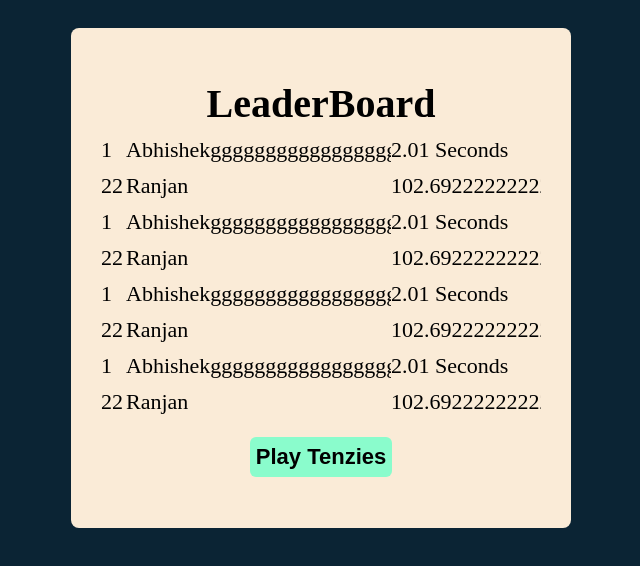
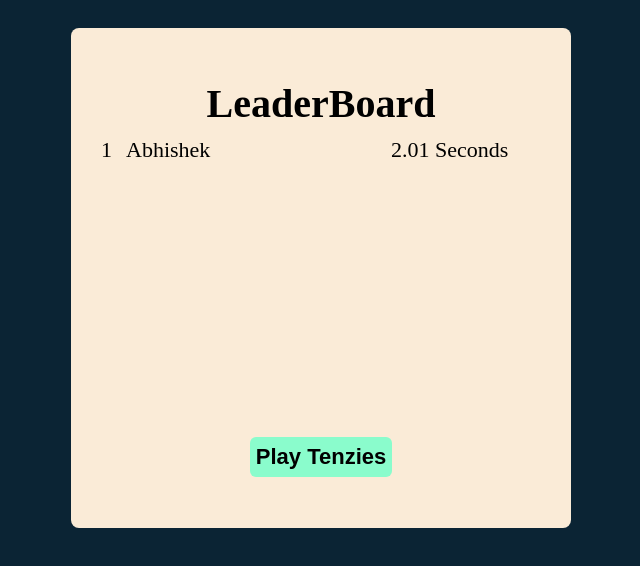
Before and after one commit to AbhishekR14/Tennerz, a React app: page /leaderboard in a window 1280 px wide. Shown: the top 566 px of the page, without its empty margins (319-959 px from the left). Built offline with nearby package versions, Linux system fonts and the light colour scheme; the HTML template or start-up script is replaced by a standard one.

Commit message:
removed test data from leaderboard

```diff
--- a/src/leaderboard.jsx
+++ b/src/leaderboard.jsx
@@ -11,93 +11,8 @@ export default function leaderBoard(){
             <div className="leaderboard-main">
                 <LeaderBoardEntry
                     rank="1"
-                    name="Abhishekgggggggggggggggggggggggggggggggggggg"
+                    name="Abhishek"
                     time="2.01"
-                />
-                <LeaderBoardEntry
-                    rank="22"
-                    name="Ranjan"
-                    time="102.69222222222"
-                />
-                <LeaderBoardEntry
-                    rank="1"
-                    name="Abhishekgggggggggggggggggggggggggggggggggggg"
-                    time="2.01"
-                />
-                <LeaderBoardEntry
-                    rank="22"
-                    name="Ranjan"
-                    time="102.69222222222"
-                />
-                <LeaderBoardEntry
-                    rank="1"
-                    name="Abhishekgggggggggggggggggggggggggggggggggggg"
-                    time="2.01"
-                />
-                <LeaderBoardEntry
-                    rank="22"
-                    name="Ranjan"
-                    time="102.69222222222"
-                />
-                <LeaderBoardEntry
-                    rank="1"
-                    name="Abhishekgggggggggggggggggggggggggggggggggggg"
-                    time="2.01"
-                />
-                <LeaderBoardEntry
-                    rank="22"
-                    name="Ranjan"
-                    time="102.69222222222"
-                />
-                <LeaderBoardEntry
-                    rank="1"
-                    name="Abhishekgggggggggggggggggggggggggggggggggggg"
-                    time="2.01"
-                />
-                <LeaderBoardEntry
-                    rank="22"
-                    name="Ranjan"
-                    time="102.69222222222"
-                />
-                <LeaderBoardEntry
-                    rank="1"
-                    name="Abhishekgggggggggggggggggggggggggggggggggggg"
-                    time="2.01"
-                />
-                <LeaderBoardEntry
-                    rank="22"
-                    name="Ranjan"
-                    time="102.69222222222"
-                />
-                <LeaderBoardEntry
-                    rank="1"
-                    name="Abhishekgggggggggggggggggggggggggggggggggggg"
-                    time="2.01"
-                />
-                <LeaderBoardEntry
-                    rank="22"
-                    name="Ranjan"
-                    time="102.69222222222"
-                />
-                <LeaderBoardEntry
-                    rank="1"
-                    name="Abhishekgggggggggggggggggggggggggggggggggggg"
-                    time="2.01"
-                />
-                <LeaderBoardEntry
-                    rank="22"
-                    name="Ranjan"
-                    time="102.69222222222"
-                />
-                <LeaderBoardEntry
-                    rank="1"
-                    name="Abhishekgggggggggggggggggggggggggggggggggggg"
-                    time="2.01"
-                />
-                <LeaderBoardEntry
-                    rank="22"
-                    name="Ranjan"
-                    time="102.69222222222"
                 />
             </div>
             <Link to ='/tenzies'>
```
